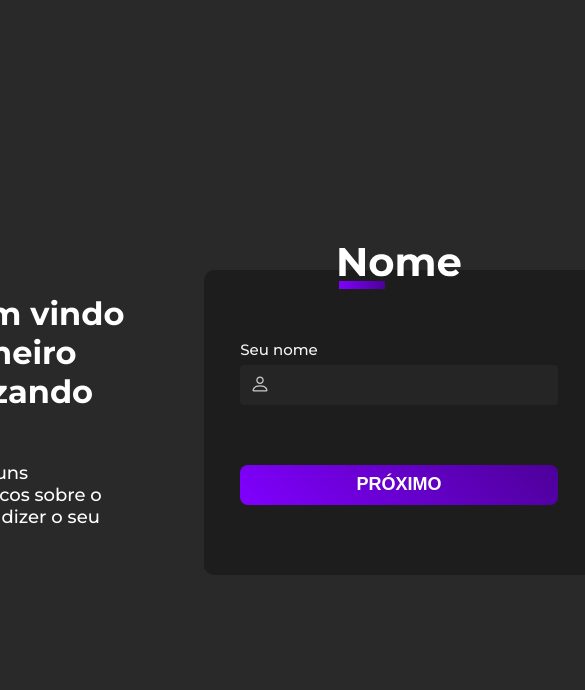
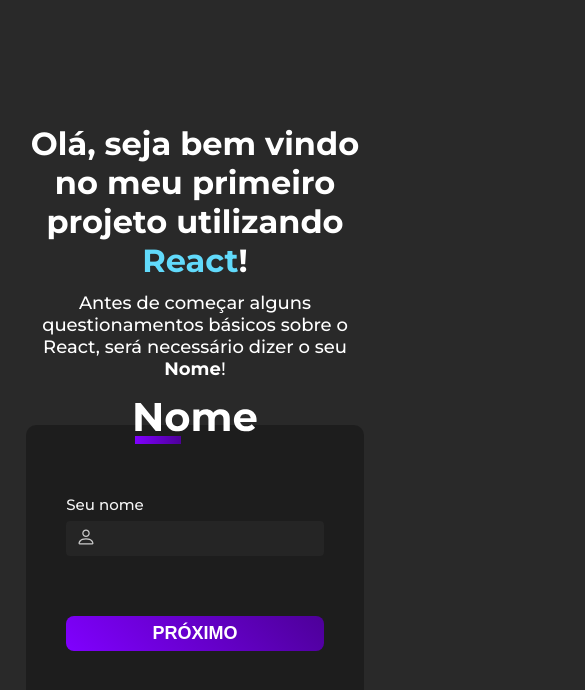
Before and after one commit to GabrielSantos9/projeto-interacao-react, a React (Vite) app: page / in a window 390 px wide. Shown: the top 690 px of the page, 585 px wide, since content can reach past the window. Built offline with nearby package versions, Linux system fonts and the light colour scheme.

Commit message:
Estilizando o responsivo v.3

```diff
--- a/src/App.jsx
+++ b/src/App.jsx
@@ -2,6 +2,7 @@
 import styled, { createGlobalStyle } from "styled-components";
 import Introducao from "../src/Componentes/Introducao";
 import BoasVindas from "./Componentes/BoasVindas";
+
 
 const GlobalStyle = createGlobalStyle`
 * {
--- a/src/Componentes/Introducao.jsx
+++ b/src/Componentes/Introducao.jsx
@@ -7,6 +7,7 @@
   Paragrafo,
   CorReact,
   ExemploNome,
+  ConteudoIntrodutorio,
 } from "../Estilizações/eIntroducao";
 
 import {
@@ -45,6 +46,7 @@
 
   return (
     <>
+        <ConteudoIntrodutorio>
           <Intro>
             <Titulo>
               Olá, seja bem vindo no meu primeiro projeto utilizando{" "}
@@ -72,6 +74,7 @@
               próximo
             </BotaoProximo>
           </CampoNome>
+        </ConteudoIntrodutorio>
     </>
   );
 };
--- a/src/Estilizações/ECampoNome.jsx
+++ b/src/Estilizações/ECampoNome.jsx
@@ -14,7 +14,7 @@
   @media (max-width: 1024px) {
     padding: 70px 36px 70px 36px;
   }
-  `;
+`;
 
 export const LabelNome = styled.label`
   color: #f5f5f5;
@@ -25,6 +25,10 @@
 
   @media (max-width: 1024px) {
     font-size: 15px;
+  }
+
+  @media (max-width: 820px) {
+    margin-left: -180px;
   }
 `;
 
@@ -69,7 +73,12 @@
   @media (max-width: 1024px) {
     width: 318px;
     height: 40px;
+  }
 
+  @media (max-width: 820px) {
+    width: 258px;
+    height: 35px;
+    margin-top: 7px;
   }
 `;
 
@@ -89,7 +98,12 @@
   text-transform: uppercase;
 
   &:hover {
-    box-shadow: 0px 4px 54.4px 0px #8000FF;
+    box-shadow: 0px 4px 54.4px 0px #8000ff;
     transition: 0.4s;
   }
+
+  @media (max-width: 820px) {
+    width: 258px;
+    height: 35px;
+  }
 `;
--- a/src/Estilizações/EIntroducao.jsx
+++ b/src/Estilizações/EIntroducao.jsx
@@ -1,4 +1,15 @@
 import styled from "styled-components";
+
+export const ConteudoIntrodutorio = styled.div`
+  display: flex;
+
+  @media (max-width: 820px) {
+    display: flex;
+    text-align: center;
+    flex-direction: column;
+    width: 338px;
+  }
+`;
 
 export const Intro = styled.div`
   width: 473px;
@@ -15,7 +26,8 @@
   }
 
   @media (max-width: 820px) {
-
+    margin-right: 0px;
+    margin-bottom: 45px;
   }
 `;
 
@@ -29,6 +41,10 @@
 
   @media (max-width: 1024px) {
     font-size: 32px;
+    margin-bottom: 12px;
+  }
+
+  @media (max-width: 820px) {
     margin-bottom: 12px;
   }
 `;
```
Lines whose indentation alone changed are shown as unchanged.
